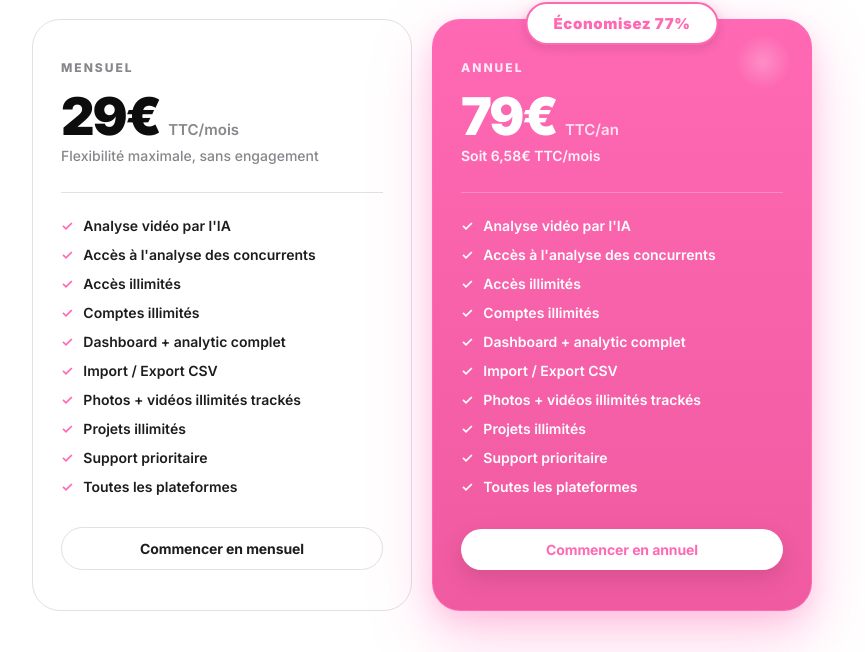
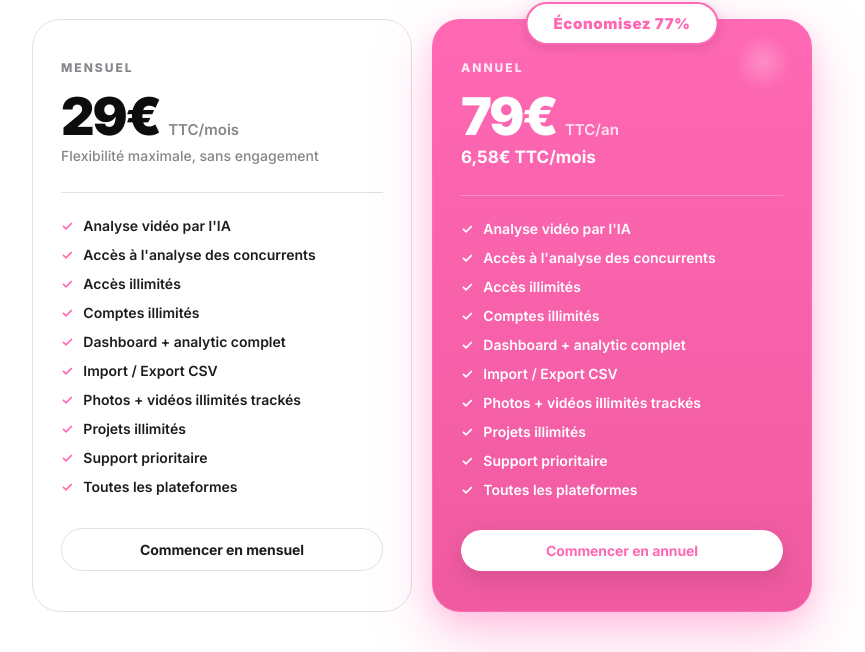
Before and after one commit to bricedemirdjian/tracking-lab, a Flask app: page /billing in a window 1280 px wide. Shown: the part 487-1139 px from the top of the page, without its empty margins (218-1083 px from the left). Run offline with Flask 3, Linux system fonts and the light colour scheme; the visitor is signed in with stand-in values (Sample User, id 1); data that the repository does not hold is empty; some libraries are stand-ins or nearby versions.

Commit message:
ui(billing): make '6,58 EUR TTC/mois' more prominent on annual card
Drop 'Soit ' prefix and bump font-size 14 -> 17 + weight 600 -> 700 on
the annual card's price-sub. The monthly equivalent is the strongest
psychological anchor for the annual plan (translates 79 EUR/yr into the
sub-10 EUR/mo perception users compare against monthly), so it deserves
display weight close to the price itself, not small-print framing.

```diff
--- a/templates/billing.html
+++ b/templates/billing.html
@@ -135,7 +135,7 @@
         .price-val span { font-size: 15px; font-weight: 600; color: #86868b; letter-spacing: 0; }
         .price-card.pop .price-val span { color: rgba(255,255,255,.8); }
         .price-sub { font-size: 14px; color: #86868b; margin-bottom: 28px; font-weight: 500; }
-        .price-card.pop .price-sub { color: rgba(255,255,255,.92); font-weight: 600; }
+        .price-card.pop .price-sub { font-size: 17px; color: rgba(255,255,255,.98); font-weight: 700; }
         .price-sep { height: 1px; background: #e0e0e5; margin-bottom: 24px; }
         .price-card.pop .price-sep { background: rgba(255,255,255,.25); }
         .price-list {
@@ -330,7 +330,7 @@
             {% if sub.plan == 'agency' %}<div class="current-tag">Plan actuel</div>{% else %}<div class="price-tag">Économisez 77%</div>{% endif %}
             <div class="price-name">Annuel</div>
             <div class="price-val">79&#8364; <span>TTC/an</span></div>
-            <div class="price-sub">Soit 6,58&#8364; TTC/mois</div>
+            <div class="price-sub">6,58&#8364; TTC/mois</div>
             <div class="price-sep"></div>
             <ul class="price-list">
                 <li><span class="ok">&#x2713;</span> Analyse vidéo par l'IA</li>
```
